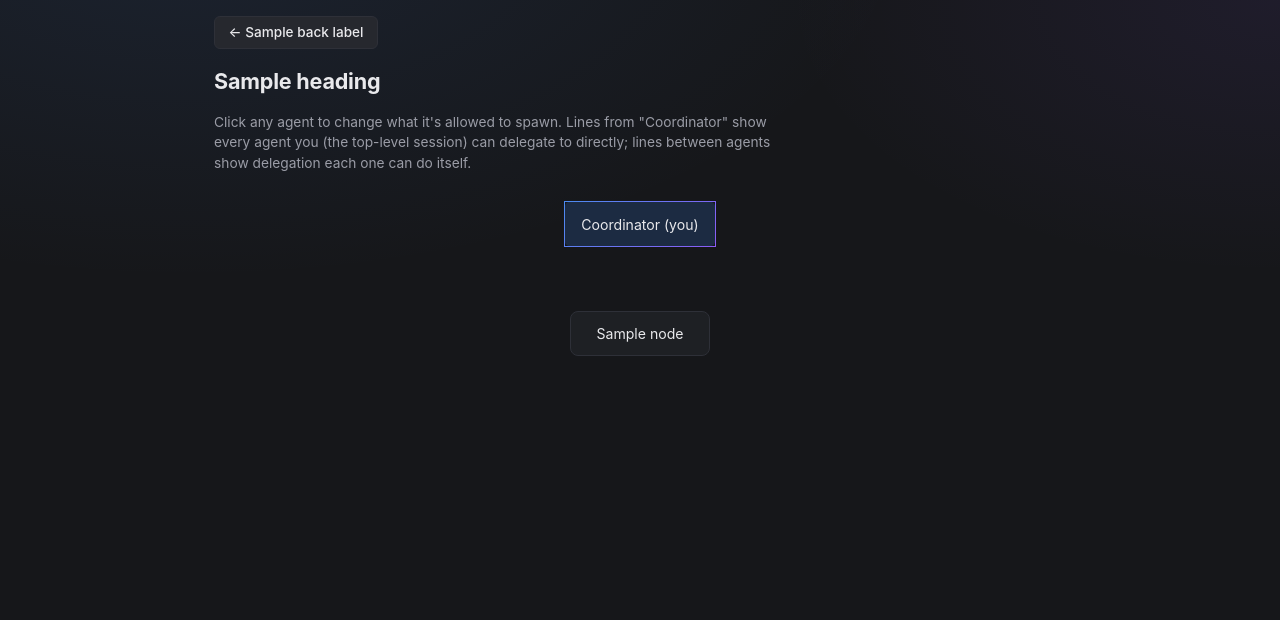
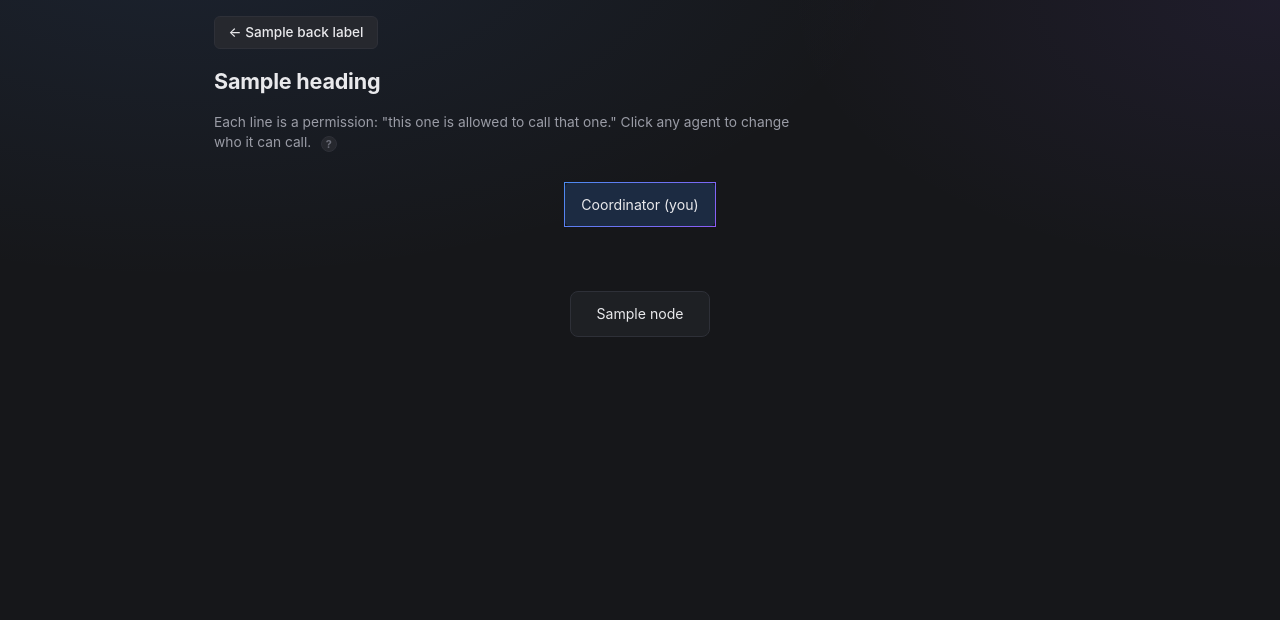
Before and after one commit to bburge14/cadre, a Flask app: template templates/stacks_diagram.html in a window 1280 px wide. Shown: the top 620 px of the page. Run offline with Flask 3, Linux system fonts and the light colour scheme; the template is opened without the code that fills it: most values are stand-ins (such as "Sample title", 1, 10 or a date in 2020).

Commit message:
Explain what the diagram's lines actually mean and why to tweak them
The one-sentence summary wasn't landing -- added a help button
spelling out Coordinator vs. agent-to-agent lines as real delegation
permissions, a concrete example (debug-qa calling researcher mid-task
on its own), and why you'd restrict it (keep an agent in its lane,
keep delegation chains short) rather than leaving it as an
unexplained node graph.

Co-Authored-By: Claude Sonnet 5 <noreply@anthropic.com>
Claude-Session: https://claude.ai/code/session_01M6akbAwzEF5wHDb6eyaaJ9

```diff
--- a/templates/stacks_diagram.html
+++ b/templates/stacks_diagram.html
@@ -24,9 +24,18 @@
 <body>
   <p><a class="btn" href="{{ back_url }}" onclick="if (history.length > 1) { history.back(); return false; }">&larr; {{ back_label }}</a></p>
   <h1>{{ heading }}</h1>
-  <div class="sub">Click any agent to change what it's allowed to spawn. Lines from "Coordinator" show every agent you (the top-level session) can delegate to directly; lines between agents show delegation each one can do itself.
-  {% if not nodes %}<br><strong>No agents here yet</strong> — {{ back_label }} to add some (a preset or individual agents from the library).{% endif %}
+  <div class="sub">
+    Each line is a permission: "this one is allowed to call that one." Click any agent to change who it can call.
+    <details class="help"><summary></summary><div class="help-body">
+      <p><strong>Coordinator</strong> is your actual conversation — you, talking to the top-level session. Lines from it show every agent you can delegate to directly, just by asking for that kind of work.</p>
+      <p>Lines between two agents mean the first can call the second <em>itself</em>, without you asking for it by name — e.g. if <code>debug-qa</code> can call <code>researcher</code>, it can go look something up on its own mid-task instead of stalling.</p>
+      <p>Why restrict it: keeps an agent from wandering outside its lane (a <code>writer</code> probably shouldn't be able to spawn a <code>python-engineer</code>), and keeps delegation chains short and predictable instead of every agent being able to call every other agent.</p>
+      <p>There's no wrong answer here — start permissive (or use a preset's defaults) and tighten it only if an agent is calling something it shouldn't.</p>
+    </div></details>
   </div>
+  {% if not nodes %}
+  <div class="sub"><strong>No agents here yet</strong> — {{ back_label }} to add some (a preset or individual agents from the library).</div>
+  {% endif %}
 
   <div id="diagram">
     <svg id="lines"></svg>
```
Also changed, not shown: 1 other file.
